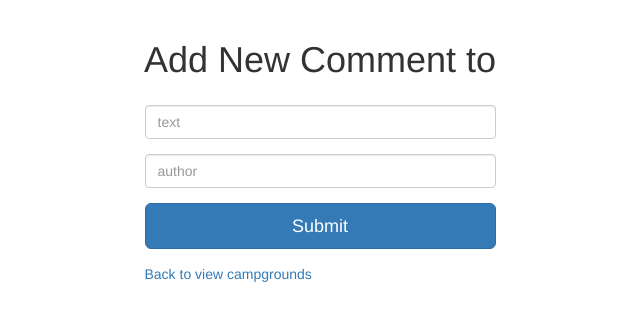
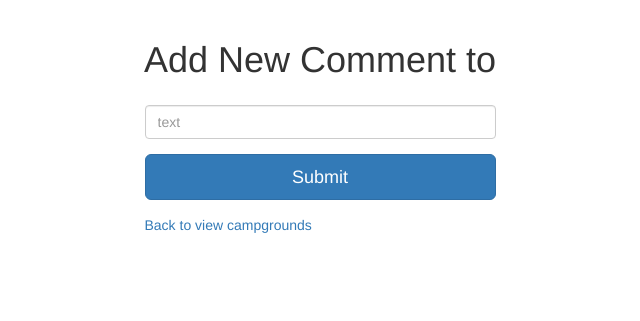
Before and after one commit to millerml352/YelpCamp, a Node project: template views/comments/new.ejs in a window 1280 px wide. Shown: the part 52-373 px from the top of the page, without its empty margins (320-960 px from the left). Run offline with Node 20 templates, Linux system fonts and the light colour scheme; the template is opened without the code that fills it, so the values that code supplies are empty; some libraries are stand-ins or nearby versions.

Commit message:
Temporarily halted seeding of db; expanded User schema author property; removed author from comment creation form; passed req.username and ._id to the comment thats being pushed to the campground.comments array; modified campground show page to display author username based on comment.author.username

```diff
--- a/app.js
+++ b/app.js
@@ -26,7 +26,7 @@ app.use(bodyParser.urlencoded({extended: true}));
 app.set("view engine", "ejs");
 app.use(express.static(__dirname + "/public"));
 // Seed the DB with sample campgrounds on startup
-seedDB();
+// seedDB();
 
 // PASSPORT configuration
 app.use(require("express-session")({
--- a/routes/comments.js
+++ b/routes/comments.js
@@ -25,6 +25,11 @@ router.post("/", isLoggedIn, (req, res) => {
 				if (err) {
 					console.log(err);
 				}	else {
+					// add username and id to comment
+					comment.author.username = req.user.username;
+					comment.author.id = req.user._id;
+					// save comment
+					comment.save()
 					campground.comments.push(comment);
 					campground.save();
 					res.redirect("/campgrounds/" + campground._id);
--- a/views/campgrounds/show.ejs
+++ b/views/campgrounds/show.ejs
@@ -26,7 +26,7 @@
 				<% campground.comments.forEach( (comment) => { %>
 					<div class="row">
 						<div class="col-md-12">
-							<strong><%= comment.author %></strong>
+							<strong><%= comment.author.username %></strong>
 							<span class="pull-right">10 days ago</span>
 							<p><%= comment.text %></p>
 
--- a/views/comments/new.ejs
+++ b/views/comments/new.ejs
@@ -10,9 +10,6 @@
 					<input class="form-control" type="text" name="comment[text]" placeholder="text">
 				</div>
 				<div class="form-group">
-					<input class="form-control" type="text" name="comment[author]" placeholder="author">
-				</div>
-				<div class="form-group">
 					<button class="btn btn-lg btn-primary btn-block">Submit</button>
 				</div>
 			</form>
```
Also changed, not shown: models/comment.js (+7 -1 lines).
